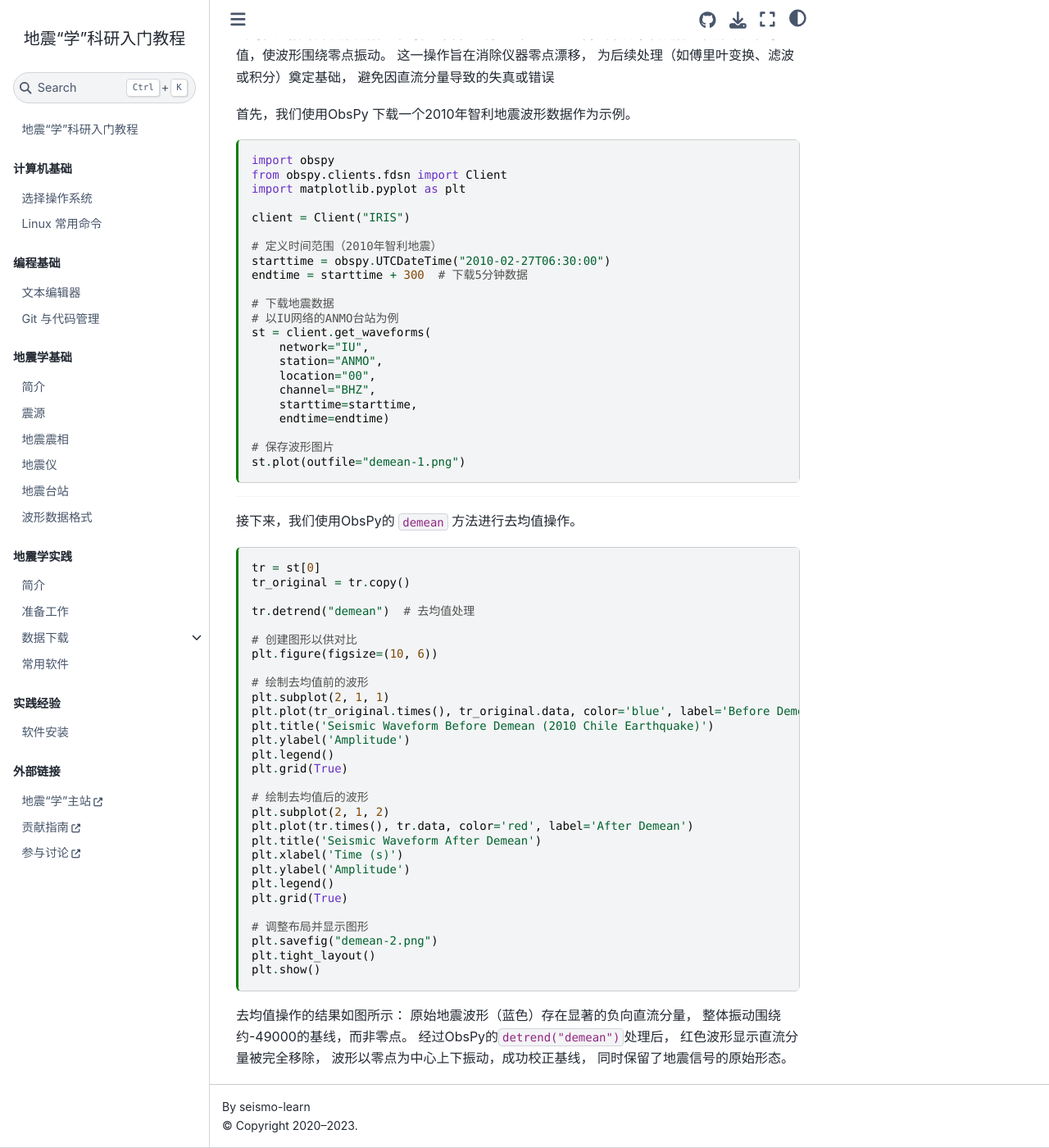
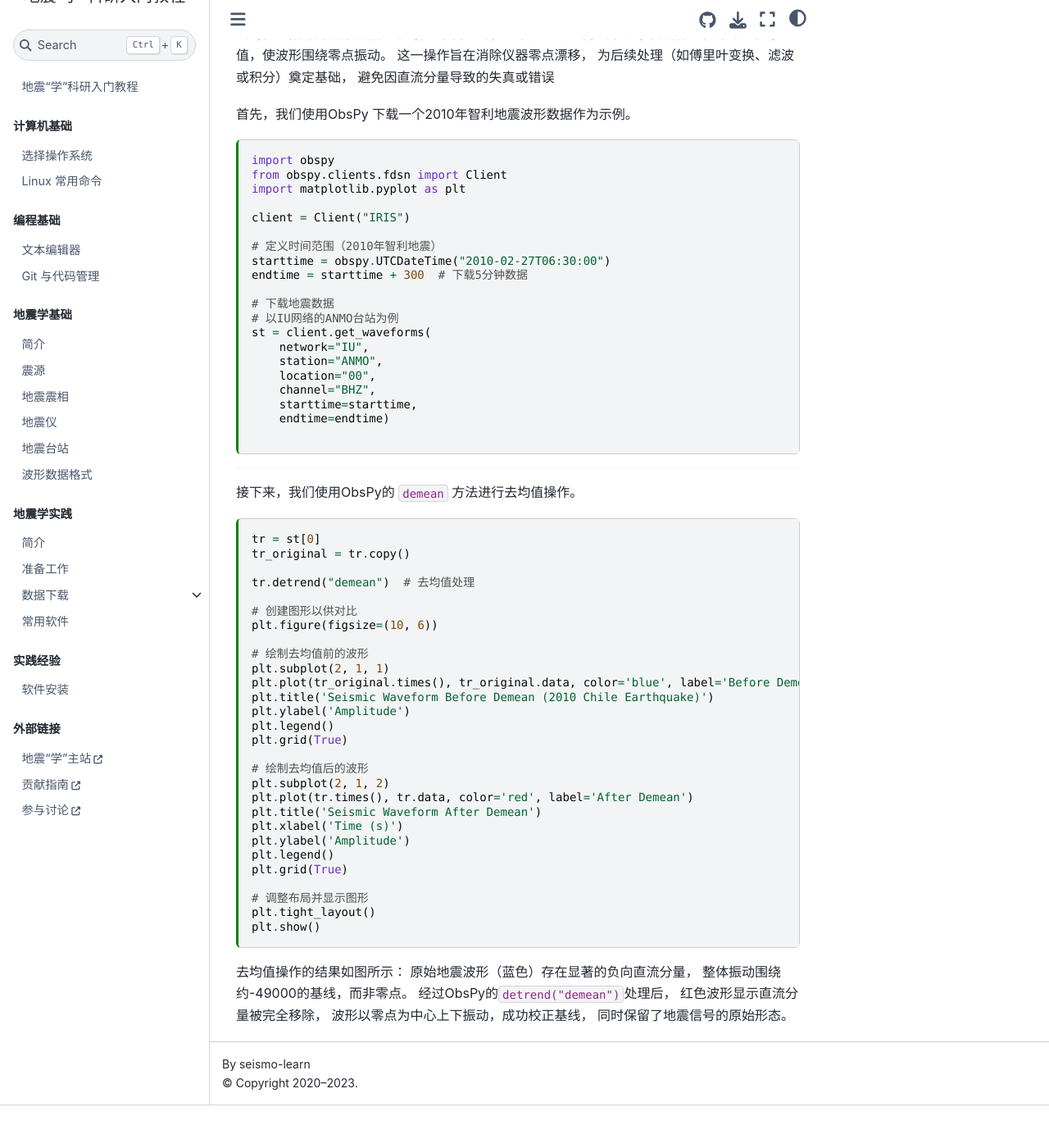
Before and after one commit to seismo-learn/seismology101, a Jupyter Book: the page built from source/exercises/demean.md, in a window 1280 px wide and 1400 px high, scrolled down 210 px. Shown: the whole window at 82% size. Built offline with Jupyter Book 1.0.4 settings and Sphinx 7.4.7 and the Sphinx Book theme 1.1.4, drawn with Linux system fonts in a browser that asks for light colours; pages that are not in the unit, such as notebooks, are missing from menus; after the commit the page ends 1558 px from its top, so only the background shows below that.

Commit message:
git commit -m "fix: remove image saving lines in demean exercise"

````diff
--- a/source/exercises/demean.md
+++ b/source/exercises/demean.md
@@ -50,8 +50,7 @@
     starttime=starttime,
     endtime=endtime)
 
-# 保存波形图片
-st.plot(outfile="demean-1.png")
+
 ```
 
 
@@ -86,7 +85,6 @@
 plt.grid(True)
 
 # 调整布局并显示图形
-plt.savefig("demean-2.png")
 plt.tight_layout()
 plt.show()
 ```
````
